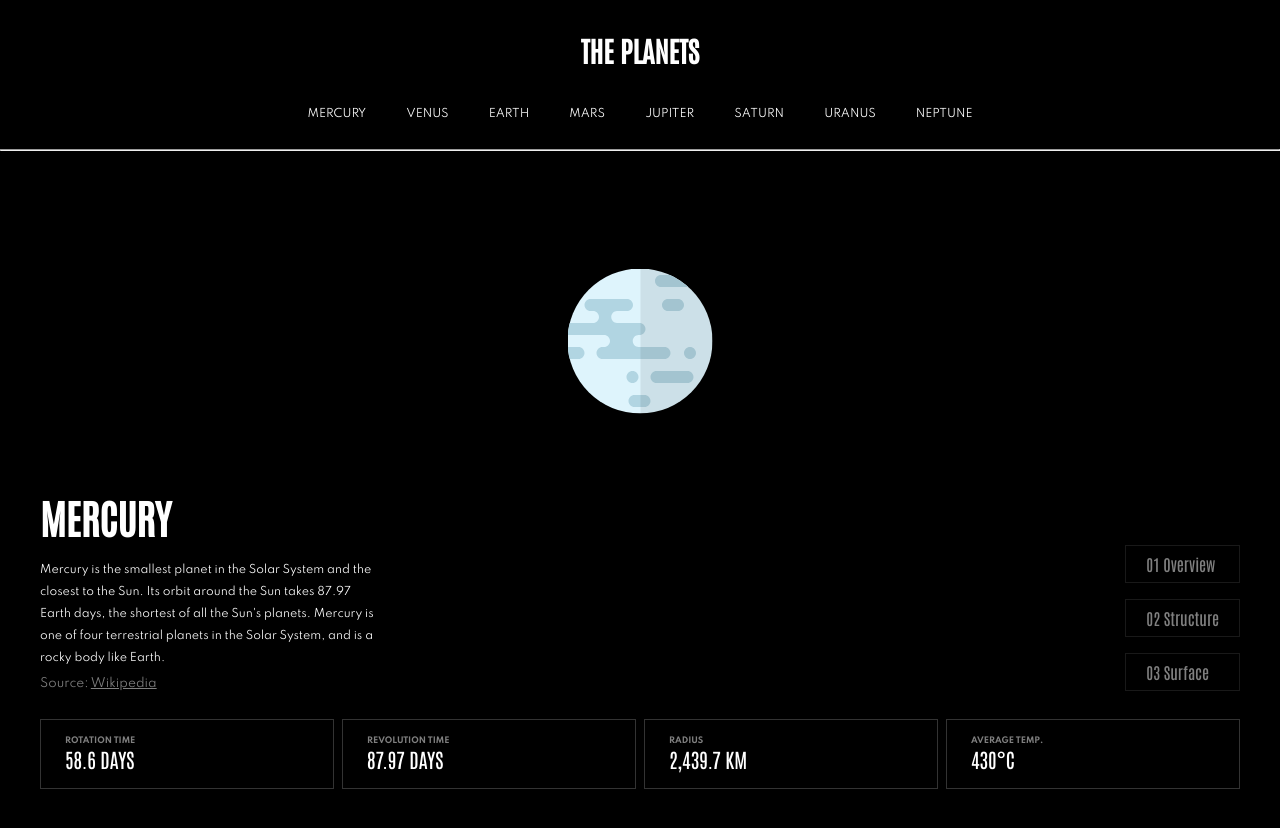
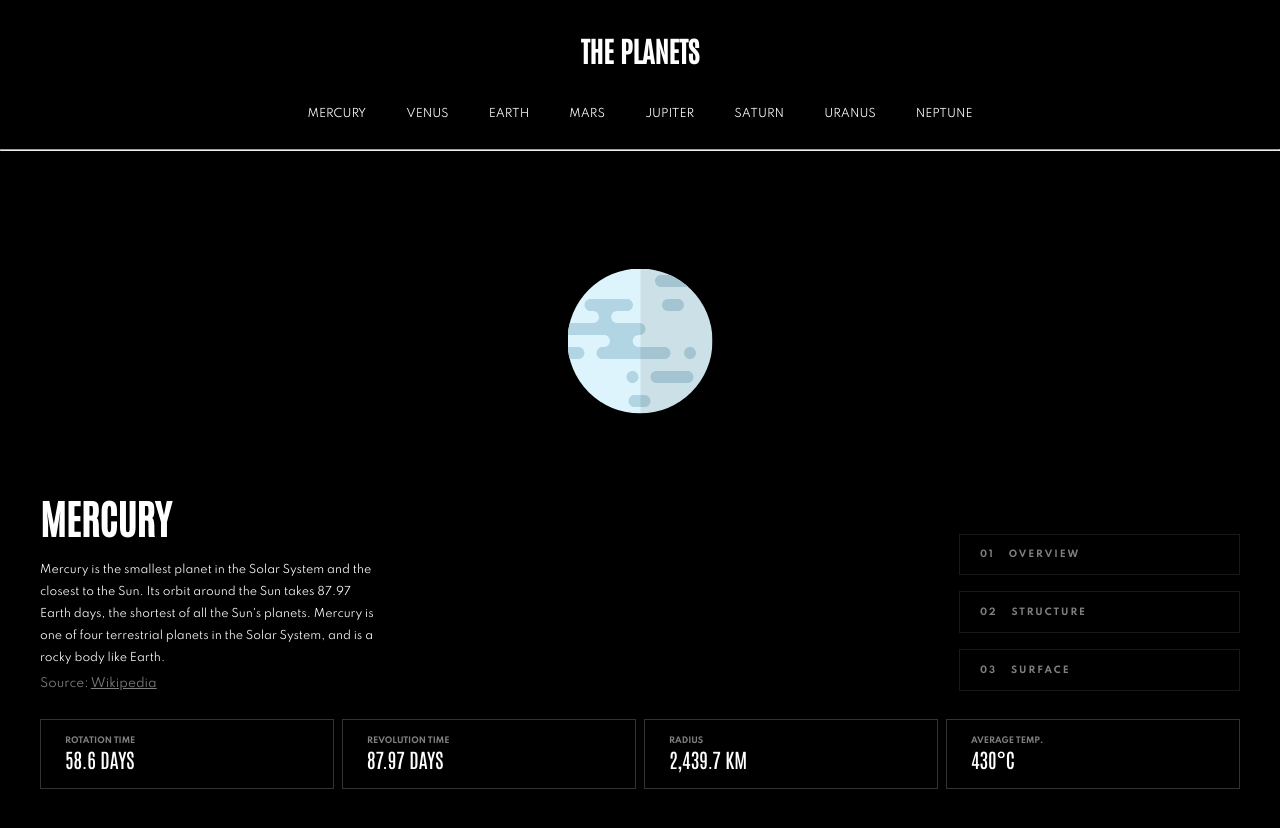
Before and after one commit to RickyReyes/planets-ts, a React (Vite) app: page / in a window 1280 px wide. Shown: the top 828 px of the page. Built offline with nearby package versions, Linux system fonts and the light colour scheme.

Commit message:
tablet view finished

```diff
--- a/src/components/PlanetView.tsx
+++ b/src/components/PlanetView.tsx
@@ -10,10 +10,15 @@ export default function PlanetView({ tabletSlider }: PlanetSliderProps) {
   let { planet } = useParams();
   if (!planet) planet = "mercury";
 
-  const activeStyles = {
-    color: "white",
-    borderBottom: `4px solid ${getPlanetColor(planet)}`,
-  };
+  const activeStyles = tabletSlider
+    ? {
+        backgroundColor: `${getPlanetColor(planet)}`,
+        color: "white",
+      }
+    : {
+        color: "white",
+        borderBottom: `4px solid ${getPlanetColor(planet)}`,
+      };
   const inactiveStyles = { color: "white", opacity: 0.5 };
 
   const cssClass = tabletSlider ? "tablet-slider" : "mobile-slider";
@@ -25,21 +30,30 @@ export default function PlanetView({ tabletSlider }: PlanetSliderProps) {
         to={`/${planet}`}
         end
       >
-        {cssClass == "tablet-slider" && "01 "}Overview
+        {cssClass == "tablet-slider" && (
+          <span className="tablet-slider__num">01</span>
+        )}
+        Overview
       </NavLink>
       <NavLink
         style={({ isActive }) => (isActive ? activeStyles : inactiveStyles)}
         className={`${cssClass}__link`}
         to={`/${planet}/structure`}
       >
-        {cssClass == "tablet-slider" && "02 "}Structure
+        {cssClass == "tablet-slider" && (
+          <span className="tablet-slider__num">02</span>
+        )}
+        Structure
       </NavLink>
       <NavLink
         style={({ isActive }) => (isActive ? activeStyles : inactiveStyles)}
         className={`${cssClass}__link`}
         to={`/${planet}/surface`}
       >
-        {cssClass == "tablet-slider" && "03 "}Surface
+        {cssClass == "tablet-slider" && (
+          <span className="tablet-slider__num">03</span>
+        )}
+        Surface
       </NavLink>
     </nav>
   );
--- a/src/index.css
+++ b/src/index.css
@@ -41,7 +41,7 @@ a {
   border-radius: 100%;
 }
 .mobile-menu__item__bullet.mercury {
-  background-color: #def4fc;
+  background-color: #419ebb;
 }
 .mobile-menu__item__bullet.venus {
   background-color: #f7cc7f;
@@ -232,8 +232,17 @@ a {
     gap: 1rem;
   }
   .tablet-slider__link {
+    font-family: "Spartan";
+    font-size: 0.5625rem;
+    font-weight: bold;
     border: 1px solid rgba(255, 255, 255, 0.2);
-    padding: 0.5rem 1.25rem;
+    padding: 0.9rem 1.25rem;
+    text-transform: uppercase;
+    letter-spacing: 1.93px;
+    width: 281px;
+  }
+  .tablet-slider__num {
+    padding-right: 0.875rem;
   }
   .planets-nav {
     display: flex;
--- a/src/index.scss
+++ b/src/index.scss
@@ -2,7 +2,6 @@ $white: #fff;
 $black-600: #070724;
 $grey-600: #38384f;
 $grey-400: #838391;
-$teal: #419ebb;
 $yellow: #eda249;
 @import url("https://fonts.googleapis.com/css2?family=Antonio:wght@500&display=swap");
 @import url("https://fonts.googleapis.com/css2?family=Spartan:wght@400;700&display=swap");
@@ -14,7 +13,7 @@ $orange: #cd5120;
 $green: #1ec2a4;
 $blue: #2d68f0;
 
-$mercury: #def4fc;
+$mercury: #419ebb;
 $venus: #f7cc7f;
 $earth: #545bfe;
 $mars: #ff6a45;
@@ -267,8 +266,17 @@ a {
     flex-direction: column;
     gap: 1rem;
     &__link {
+      font-family: $font-spartan;
+      font-size: 0.5625rem;
+      font-weight: bold;
       border: 1px solid rgba(white, 0.2);
-      padding: 0.5rem 1.25rem;
+      padding: 0.9rem 1.25rem;
+      text-transform: uppercase;
+      letter-spacing: 1.93px;
+      width: 281px;
+    }
+    &__num {
+      padding-right: 0.875rem;
     }
   }
   .planets-nav {
--- a/src/utils.ts
+++ b/src/utils.ts
@@ -3,7 +3,7 @@
 export function getPlanetColor(planet: string | undefined) {
   switch (planet) {
     case "mercury":
-      return "#def4fc";
+      return "#419ebb";
       break;
     case "venus":
       return "#f7cc7f";
```
Also changed, not shown: 1 other file (tests, documents, lock files or other folders).
